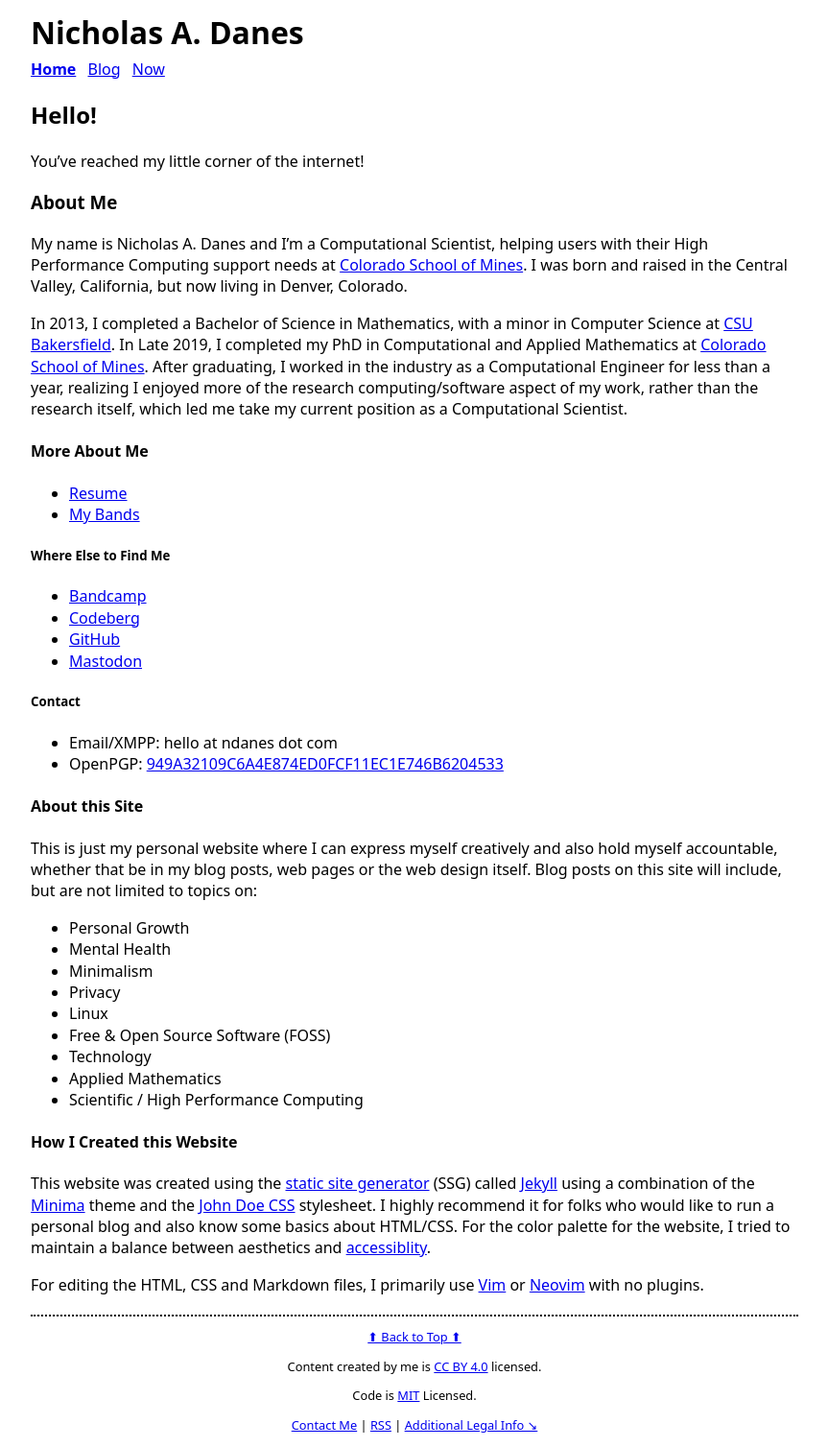
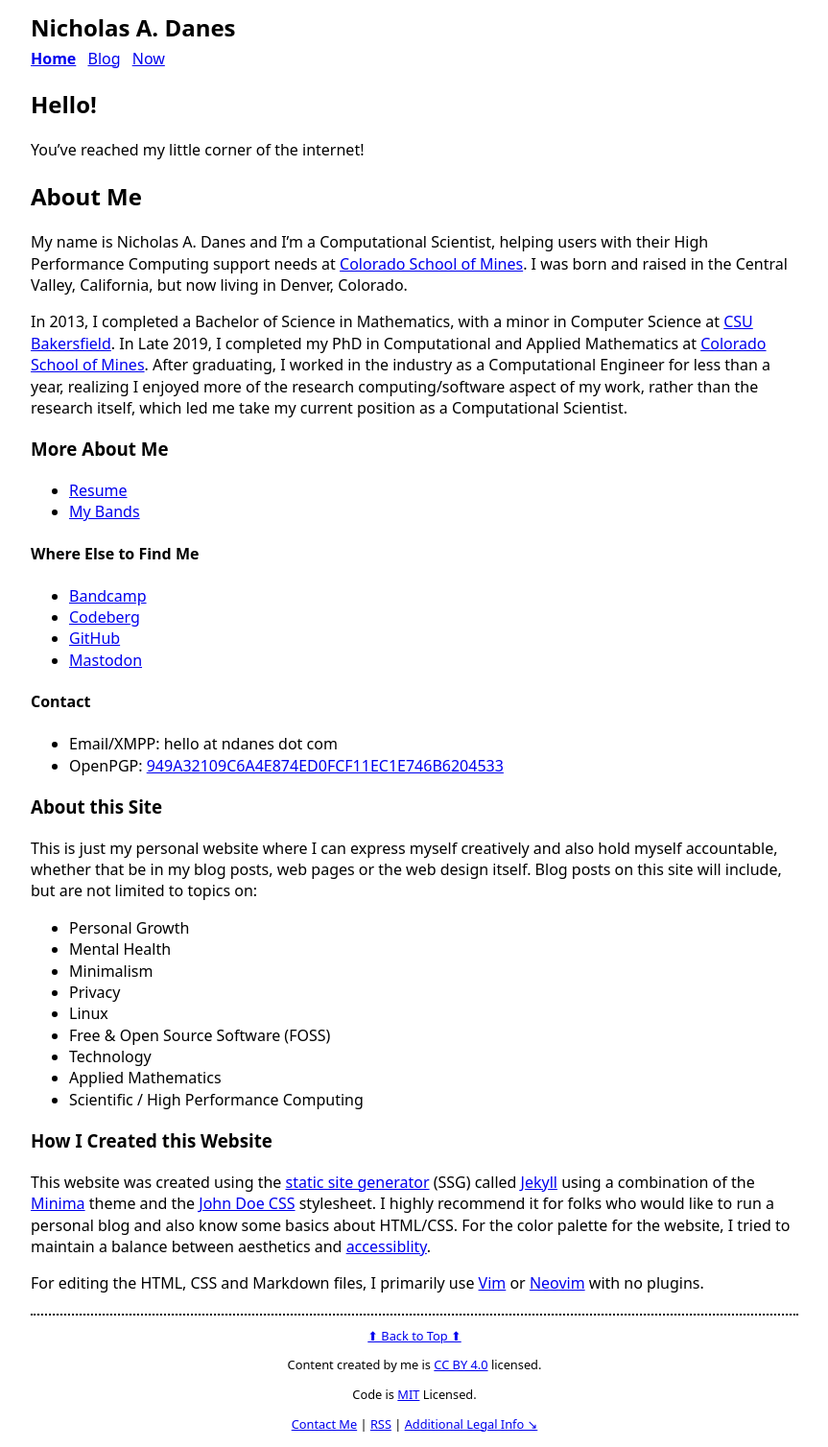
Before and after one commit to danesnick/old_website, a Jekyll site: the page built from index.markdown, in a window 1280 px wide. Shown: the whole page at 96% size, without its empty margins (208-1071 px from the left). Built offline with Jekyll 4.4.1, drawn with Linux system fonts in a browser that asks for light colours.

Commit message:
Changed header and where h1 is

```diff
--- a/_includes/header.html
+++ b/_includes/header.html
@@ -1,8 +1,8 @@
 <header>
 <div>
-    <h1>
+    <h2>
 	      Nicholas A. Danes
-    </h1>
+    </h2>
     	    {% include nav.html %}
 </div>
 </header>
--- a/_layouts/post.html
+++ b/_layouts/post.html
@@ -2,7 +2,7 @@
 layout: default
 ---
 <article itemscope itemtype="http://schema.org/BlogPosting">
-    <h2>{{ page.title | escape }}</h2>
+    <h1>{{ page.title | escape }}</h1>
     <p>
       {%- assign date_format = site.date_format | default: "%b %-d, %Y" -%}
       Date: <time datetime="{{ page.date | date_to_xmlschema }}" itemprop="datePublished">
--- a/assets/css/style.scss
+++ b/assets/css/style.scss
@@ -34,7 +34,7 @@ header {
   padding-top: 8px;
 }
 
-header h1 {
+header h2 {
   font-weight: 900;
   margin-bottom: 4px;
   margin-top: 4px;
@@ -55,11 +55,6 @@ figure {
 figure img {
   margin-left: auto;
   margin-right: auto;
-}
-
-header h1 a {
-  margin: 0;
-  padding: 0;
 }
 
 /* ------- General ------- */
--- a/index.markdown
+++ b/index.markdown
@@ -4,11 +4,11 @@
 layout: home
 title: Home
 ---
-## Hello!
+# Hello!
 
 You've reached my little corner of the internet!
 
-### About Me
+## About Me
 
 <!-- <figure>
  <img src="/images/me_header.png" alt="Me!">
@@ -19,23 +19,23 @@ My name is Nicholas A. Danes and I'm a Computational Scientist, helping users wi
 
 In 2013, I completed a Bachelor of Science in Mathematics, with a minor in Computer Science at [CSU Bakersfield](https://csub.edu). In Late 2019, I completed my PhD in Computational and Applied Mathematics at [Colorado School of Mines](https://ams.mines.edu). After graduating, I worked in the industry as a Computational Engineer for less than a year, realizing I enjoyed more of the research computing/software aspect of my work, rather than the research itself, which led me take my current position as a Computational Scientist.
 
-#### More About Me
+### More About Me
 
 * [Resume](/resume.pdf)
 * [My Bands](/bands)
 
-##### Where Else to Find Me
+#### Where Else to Find Me
 
 * [Bandcamp](https://bandcamp.com/ndanes)
 * [Codeberg](https://codeberg.org/ndanes)
 * [GitHub](https://github.com/nicholasdanes)
 * <a rel="me" href="https://smallcamp.art/@ndanes">Mastodon</a>
 
-##### Contact
+#### Contact
 * Email/XMPP: hello at ndanes dot com
 * OpenPGP: [949A32109C6A4E874ED0FCF11EC1E746B6204533](/public_key.txt)
 
-#### About this Site
+### About this Site
 
 This is just my personal website where I can express myself creatively and also hold myself accountable, whether that be in my blog posts, web pages or the web design itself. Blog posts on this site will include, but are not limited to topics on:
 
@@ -49,7 +49,7 @@ This is just my personal website where I can express myself creatively and also
 * Applied Mathematics
 * Scientific / High Performance Computing
 
-#### How I Created this Website
+### How I Created this Website
 
 This website was created using the [static site generator](https://www.netlify.com/blog/2020/04/14/what-is-a-static-site-generator-and-3-ways-to-find-the-best-one/)  (SSG) called [Jekyll](https://jekyllrb.com/) using a combination of the [Minima](https://github.com/jekyll/minima) theme and the [John Doe CSS](https://john-doe.neocities.org/) stylesheet. I highly recommend it for folks who would like to run a personal blog and also know some basics about HTML/CSS. For the color palette for the website, I tried to maintain a balance between aesthetics and [accessiblity](https://material.io/design/usability/accessibility.html).
 
```
Also changed, not shown: _layouts/blog.html (+5 -5 lines), _layouts/theme.html (deleted, +0 -9 lines), now.markdown (+6 -6 lines).
